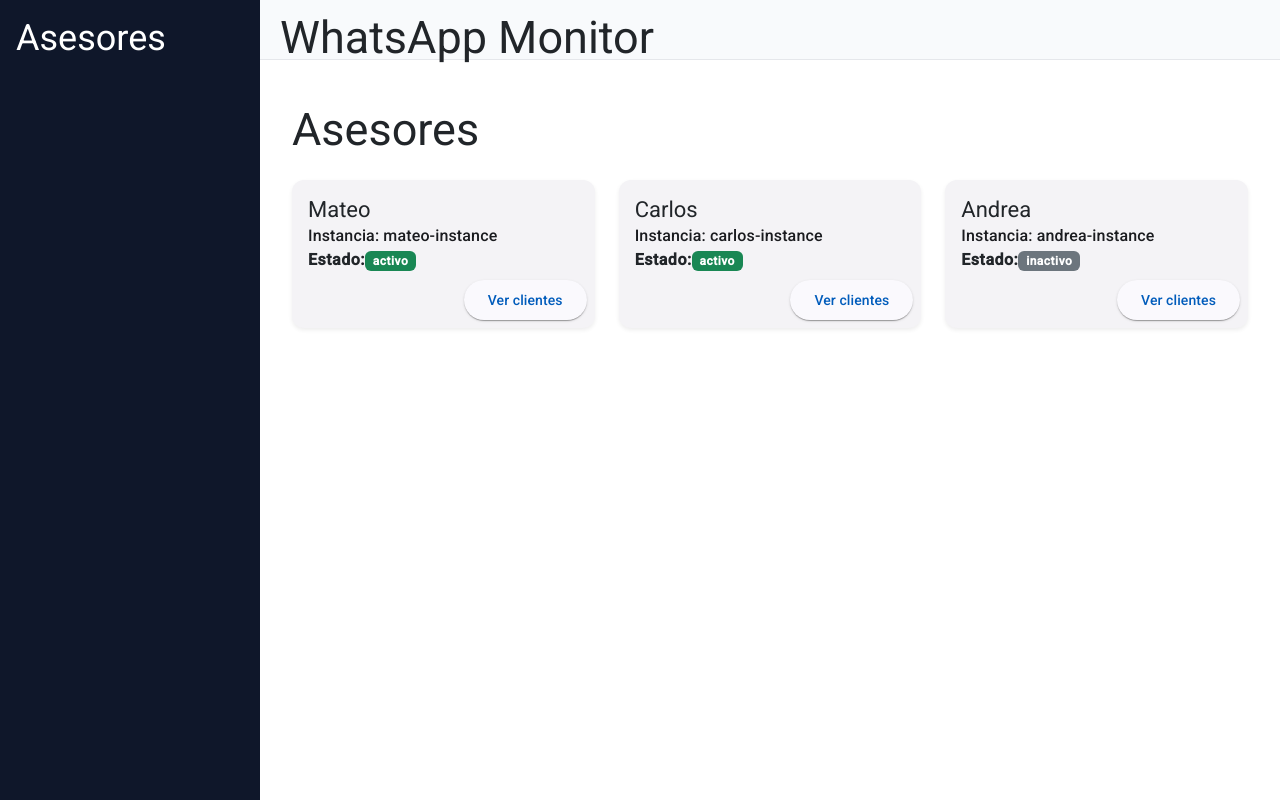
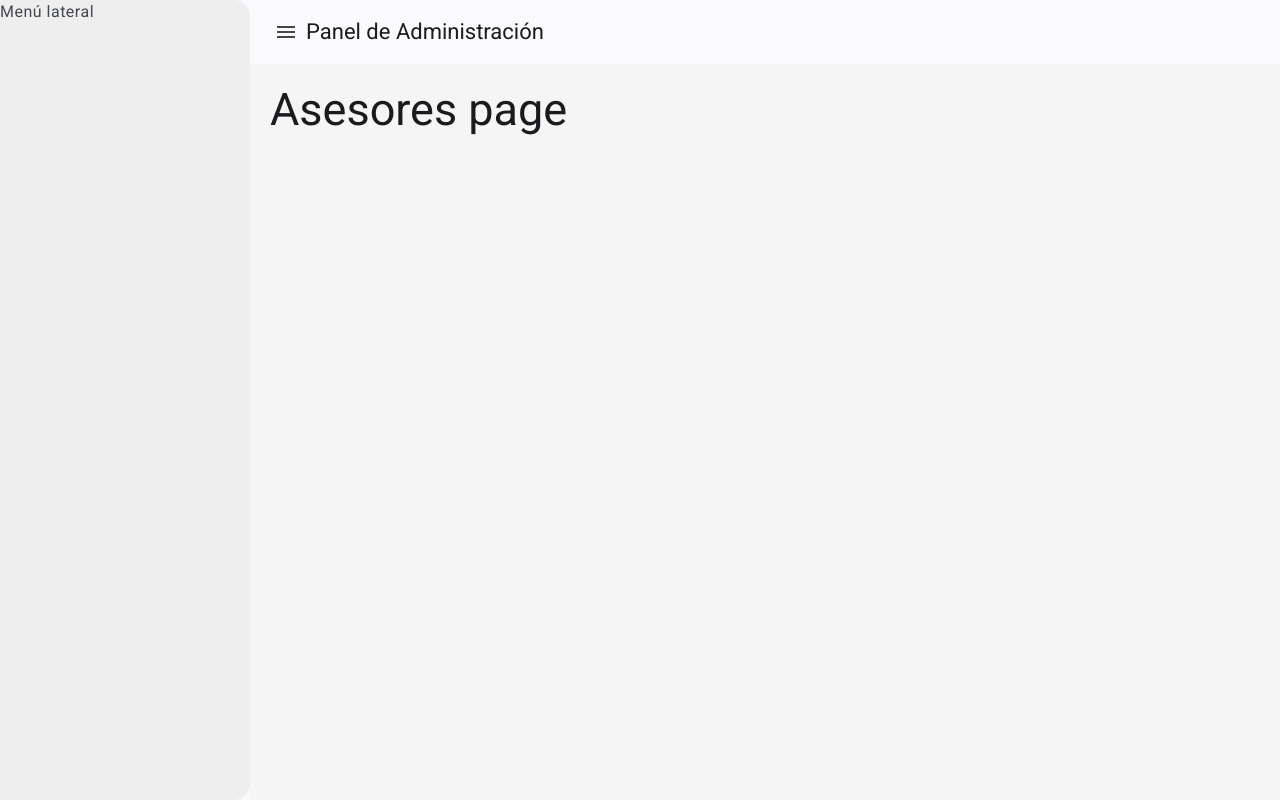
Before and after one commit to MateoLl1/whatsapp_monitori_app, an Angular app: page /admin/asesores in a window 1280 px wide. Built offline with nearby package versions, Linux system fonts and the light colour scheme.

Commit message:
Posicionando sidenav

```diff
--- a/src/app/features/admin/layouts/admin-layout/admin-layout.component.css
+++ b/src/app/features/admin/layouts/admin-layout/admin-layout.component.css
@@ -1,29 +1,28 @@
-.admin-layout {
-  display: flex;
-  height: 100vh;
+
+.container-sidenav {
+  height: 100%;
+  width: 100%;
+  position: absolute;
+  top: 0;
+  left: 0;
 }
 
-.sidebar {
-  width: 260px;
-  background-color: #0f172a;
-  color: white;
-  padding: 16px;
+mat-sidenav-content {
+  display: flex;
+  flex-direction: column;
+  height: 100%;
+  width: 100%;
+  background-color: #f5f5f5;
+  /* opcional para evitar manchas blancas */
 }
 
-.main {
-  flex: 1;
-  display: flex;
-  flex-direction: column;
+mat-sidenav {
+  width: 250px;
+  background-color: #eeeeee;
+  /* opcional para evitar contraste blanco */
 }
 
-.header {
-  height: 60px;
-  background: #f8fafc;
-  border-bottom: 1px solid #e5e7eb;
-  padding: 12px 20px;
-}
-
-.content {
+.main-content {
   flex: 1;
   padding: 20px;
 }
--- a/src/app/features/admin/layouts/admin-layout/admin-layout.component.html
+++ b/src/app/features/admin/layouts/admin-layout/admin-layout.component.html
@@ -1,15 +1,21 @@
-<div class="admin-layout">
-  <aside class="sidebar">
-    <h3>Asesores</h3>
-  </aside>
+<mat-sidenav-container class="container-sidenav">
+  <!-- Sidenav -->
+  <mat-sidenav #sidenav mode="side" opened>
+    <p>Menú lateral</p>
+  </mat-sidenav>
 
-  <main class="main">
-    <header class="header">
-      <h2>WhatsApp Monitor</h2>
-    </header>
+  <!-- Contenido principal -->
+  <mat-sidenav-content>
+    <!-- Toolbar con botón -->
+    <mat-toolbar color="primary">
+      <button mat-icon-button (click)="sidenav.toggle()">
+        <mat-icon>menu</mat-icon>
+      </button>
+      <span>Panel de Administración</span>
+    </mat-toolbar>
 
-    <section class="content">
+    <div class="main-content">
       <router-outlet></router-outlet>
-    </section>
-  </main>
-</div>
+    </div>
+  </mat-sidenav-content>
+</mat-sidenav-container>
--- a/src/app/features/admin/pages/asesores-page/asesores-page.component.html
+++ b/src/app/features/admin/pages/asesores-page/asesores-page.component.html
@@ -1,46 +1 @@
-<div class="container mt-4">
-
-  <h2 class="mb-4">Asesores</h2>
-
-  <div class="row">
-    <div
-      class="col-md-4 mb-4"
-      *ngFor="let asesor of asesores"
-    >
-      <mat-card class="h-100 shadow-sm">
-        <mat-card-header>
-          <mat-card-title>{{ asesor.nombre }}</mat-card-title>
-          <mat-card-subtitle>
-            Instancia: {{ asesor.instancia }}
-          </mat-card-subtitle>
-        </mat-card-header>
-
-        <mat-card-content>
-          <p>
-            <strong>Estado:</strong>
-            <span
-              class="badge"
-              [ngClass]="{
-                'bg-success': asesor.estado === 'activo',
-                'bg-secondary': asesor.estado === 'inactivo'
-              }"
-            >
-              {{ asesor.estado }}
-            </span>
-          </p>
-        </mat-card-content>
-
-        <mat-card-actions align="end">
-          <button
-            mat-raised-button
-            color="primary"
-            [routerLink]="['/admin/asesores', asesor.id, 'clientes']"
-          >
-            Ver clientes
-          </button>
-        </mat-card-actions>
-      </mat-card>
-    </div>
-  </div>
-
-</div>
+<h2>Asesores page</h2>
--- a/src/app/features/admin/pages/asesores-page/asesores-page.component.ts
+++ b/src/app/features/admin/pages/asesores-page/asesores-page.component.ts
@@ -4,31 +4,6 @@
 @Component({
   selector: 'app-asesores-page',
   templateUrl: './asesores-page.component.html',
-  styleUrl: './asesores-page.component.css'
+  styleUrl: './asesores-page.component.css',
 })
-export class AsesoresPageComponent {
-
-
-  asesores: Asesor [] = [
-      {
-      id: '1',
-      nombre: 'Mateo',
-      instancia: 'mateo-instance',
-      estado: 'activo',
-    },
-    {
-      id: '2',
-      nombre: 'Carlos',
-      instancia: 'carlos-instance',
-      estado: 'activo',
-    },
-    {
-      id: '3',
-      nombre: 'Andrea',
-      instancia: 'andrea-instance',
-      estado: 'inactivo',
-    },
-  ];
-
-
-}
+export class AsesoresPageComponent {}
--- a/src/app/features/admin/pages/chat-page/chat-page.component.html
+++ b/src/app/features/admin/pages/chat-page/chat-page.component.html
@@ -1,30 +1 @@
-<div class="container mt-4">
-
-  <h5 class="mb-3">Conversación</h5>
-
-  <div class="border rounded p-3 mb-3" style="height: 400px; overflow-y: auto;">
-    <div
-      *ngFor="let msg of mensajes"
-      class="mb-2 d-flex"
-      [ngClass]="{
-        'justify-content-end': msg.from === 'asesor',
-        'justify-content-start': msg.from === 'cliente'
-      }"
-    >
-      <div
-        class="p-2 rounded"
-        [ngClass]="{
-          'bg-primary text-white': msg.from === 'asesor',
-          'bg-light': msg.from === 'cliente'
-        }"
-        style="max-width: 70%;"
-      >
-        <p class="mb-1">{{ msg.texto }}</p>
-        <small class="text-muted d-block text-end">
-          {{ msg.fecha }}
-        </small>
-      </div>
-    </div>
-  </div>
-
-</div>
+<h2>ChatPage</h2>
--- a/src/app/features/admin/pages/chat-page/chat-page.component.ts
+++ b/src/app/features/admin/pages/chat-page/chat-page.component.ts
@@ -4,21 +4,6 @@
 @Component({
   selector: 'app-chat-page',
   templateUrl: './chat-page.component.html',
-  styleUrl: './chat-page.component.css'
+  styleUrl: './chat-page.component.css',
 })
-export class ChatPageComponent {
-   mensajes: Mensaje[] = [
-    {
-      id: '1',
-      from: 'cliente',
-      texto: 'Hola, quisiera información',
-      fecha: '2025-12-19 11:55',
-    },
-    {
-      id: '2',
-      from: 'asesor',
-      texto: 'Claro, con gusto 😊',
-      fecha: '2025-12-19 11:56',
-    },
-  ];
-}
+export class ChatPageComponent {}
--- a/src/app/features/admin/pages/clientes-page/clientes-page.component.html
+++ b/src/app/features/admin/pages/clientes-page/clientes-page.component.html
@@ -1,20 +1 @@
-<div class="container mt-4">
-
-  <h2 class="mb-4">Clientes</h2>
-
-  <div class="list-group">
-    <a
-      *ngFor="let cliente of clientes"
-      class="list-group-item list-group-item-action d-flex justify-content-between align-items-center"
-      [routerLink]="['/admin/chat', cliente.id]"
-    >
-      <div>
-        <h6 class="mb-1">{{ cliente.nombre }}</h6>
-        <small class="text-muted">{{ cliente.telefono }}</small>
-      </div>
-
-      <mat-icon>chevron_right</mat-icon>
-    </a>
-  </div>
-
-</div>
+<h2>Clientes page</h2>
--- a/src/app/features/admin/pages/clientes-page/clientes-page.component.ts
+++ b/src/app/features/admin/pages/clientes-page/clientes-page.component.ts
@@ -1,22 +1,8 @@
 import { Component } from '@angular/core';
-import { Cliente } from '../../../../shared/interfaces/cliente.interface';
 
 @Component({
   selector: 'app-clientes-page',
   templateUrl: './clientes-page.component.html',
-  styleUrl: './clientes-page.component.css'
+  styleUrl: './clientes-page.component.css',
 })
-export class ClientesPageComponent {
-  clientes: Cliente[] = [
-    {
-      id: 'c1',
-      nombre: 'Juan Pérez',
-      telefono: '593987617113',
-    },
-    {
-      id: 'c2',
-      nombre: 'María López',
-      telefono: '593998112233',
-    },
-  ];
-}
+export class ClientesPageComponent {}
--- a/src/styles.css
+++ b/src/styles.css
@@ -1,4 +1,7 @@
-/* You can add global styles to this file, and also import other style files */
-
-html, body { height: 100%; }
-body { margin: 0; font-family: Roboto, "Helvetica Neue", sans-serif; }
+html,
+body,
+app-root {
+  height: 100%;
+  margin: 0;
+  padding: 0;
+}
```
Also changed, not shown: src/app/features/admin/admin.module.ts (+1 -10 lines), src/app/features/admin/layouts/admin-layout/admin-layout.component.ts (+15 -3 lines).
